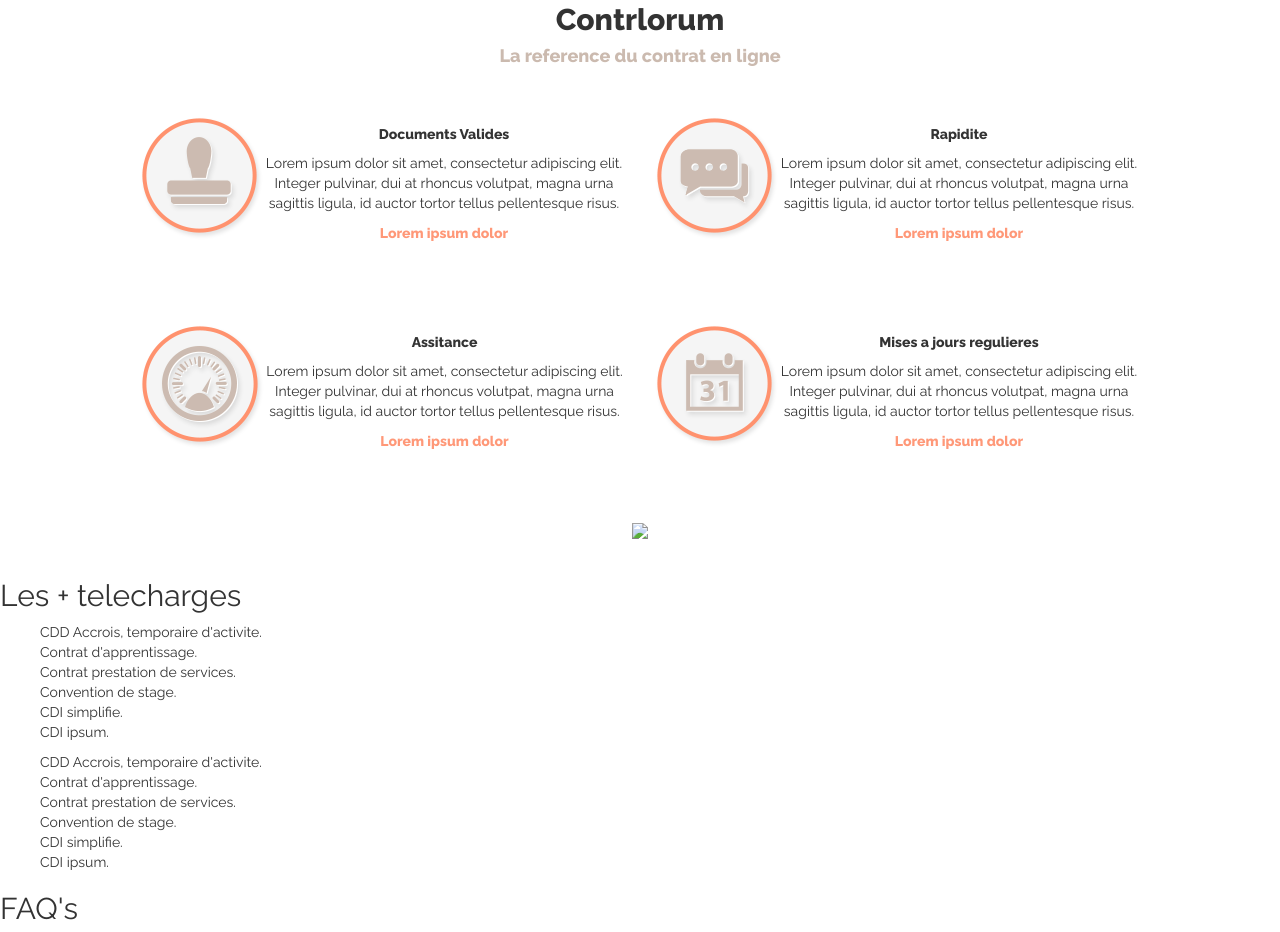
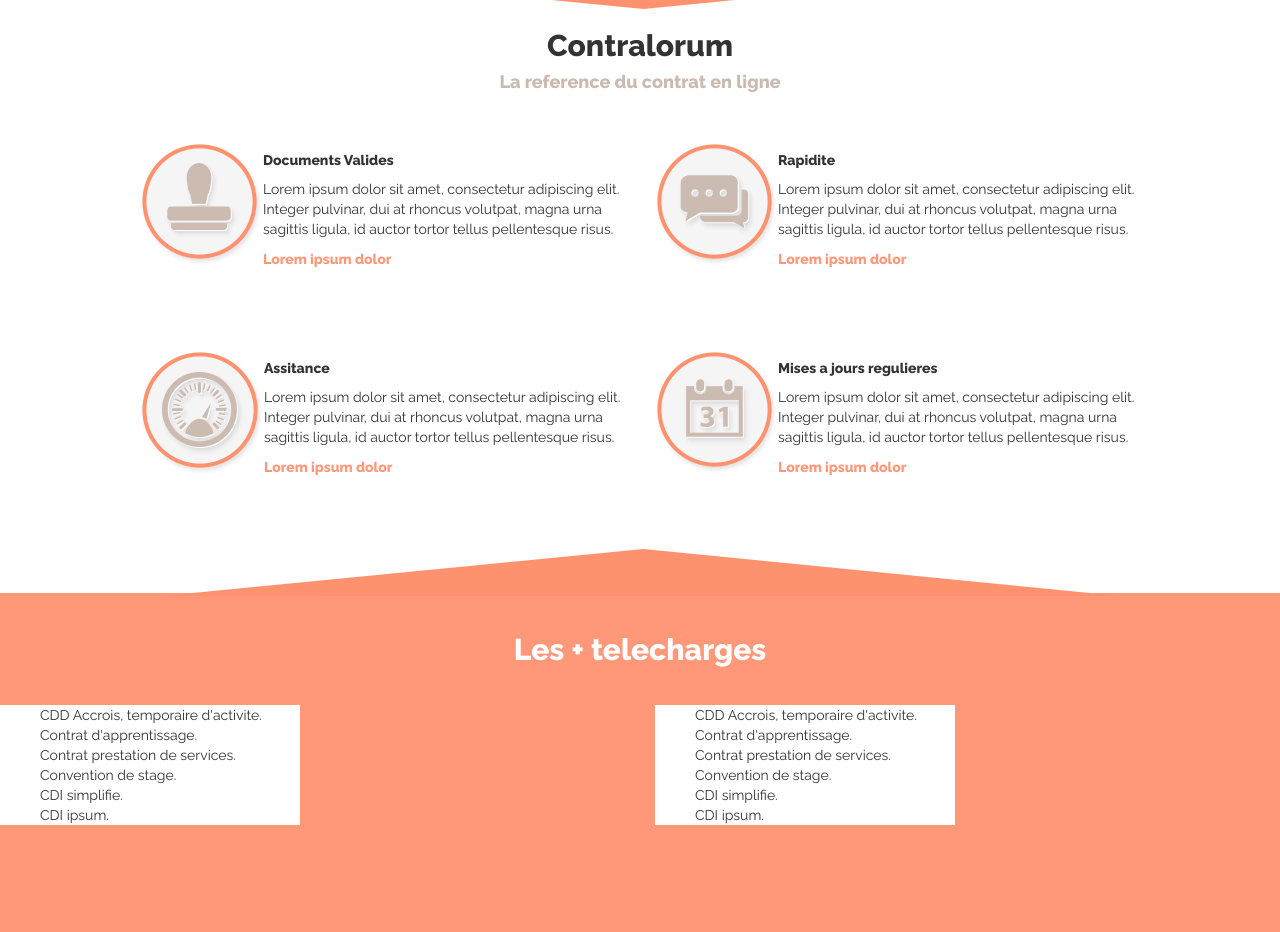
Before and after one commit to lianneharrison/ironweb, a plain HTML site: page index.html in a window 1280 px wide. Shown: the part 619-1551 px from the top of the page. Drawn offline with nearby package versions, Linux system fonts and the light colour scheme.

Commit message:
tidied up comments

```diff
--- a/index.html
+++ b/index.html
@@ -115,7 +115,7 @@
       <section id="section1">
         <div id="section1-inner1">
           <img src="images/downward_orange_triangle.png">
-          <h2>Contrlorum</h2>
+          <h2>Contralorum</h2>
           <h4>La reference du contrat en ligne</h4>
 
           <div class="row">
@@ -161,10 +161,11 @@
 
 
       <!-- ROW 2 -->
-      <section>
+      <section id="section2" class="row">
         <h2>Les + telecharges</h2>
 
-        <div>
+        <div class="col-md-6">
+          <div  class="section2-inner">
             <ul>
               <li>CDD Accrois, temporaire d'activite.</li>
               <li>Contrat d'apprentissage.</li>
@@ -174,8 +175,10 @@
               <li>CDI ipsum.</li>
             </ul>
           </div>
+        </div>
 
-        <div>
+        <div class="col-md-6">
+          <div  class="section2-inner">
             <ul>
               <li>CDD Accrois, temporaire d'activite.</li>
               <li>Contrat d'apprentissage.</li>
@@ -184,6 +187,7 @@
               <li>CDI simplifie.</li>
               <li>CDI ipsum.</li>
             </ul>
+          </div>
         </div>
       </section>
 
--- a/style.css
+++ b/style.css
@@ -38,7 +38,6 @@ ul {
   margin: 0 auto;
   max-width: 1000px;
   width: 100%;
-  border: red 1px solid;
 }
 
 #navbar-branding {
@@ -51,7 +50,6 @@ ul {
 
 #navbar-branding img {
   display: inline;
-  border: 1px green solid;
 }
 
 #nav-links li:hover {
@@ -71,16 +69,15 @@ ul {
   flex-direction: column;
   justify-content: center;
   position: absolute;
-  top: 19.8%;
+  top: 20%;
   left: 50%;
-  height: 445px;
+  height: 446px;
   width: 50%;
   background-image: linear-gradient(180deg, rgb(86, 75, 70) 12%, rgb(41, 36, 34) 100%);
   background-image: -moz-linear-gradient(top, rgb(86, 75, 70) 12%, rgb(41, 36, 34) 100%);
   background-image: -webkit-linear-gradient(top, rgb(86, 75, 70) 12%, rgb(41, 36, 34) 100%);
   background-image: -o-linear-gradient(top, rgb(86, 75, 70) 12%, rgb(41, 36, 34) 100%);
   background-image: -ms-linear-gradient(top, rgb(86, 75, 70) 12%, rgb(41, 36, 34) 100%);
-
   color: #ffffff;
 }
 
@@ -150,7 +147,6 @@ ul {
 
 .stamp {
   padding: 4%;
-  /*border: green 1px solid;*/
 }
 
 .stamp img {
@@ -158,7 +154,7 @@ ul {
 }
 
 .stamp-inner {
-  /*border: purple 1px solid;*/
+  text-align: left;
 }
 
 .stamp-inner a {
@@ -168,4 +164,24 @@ ul {
 
 #upward-triangle {
   margin-top: 3%;
+  margin-bottom: -4.2%;
 }
+
+#section2 {
+  background-color: #ff9878;
+  height: 508px;
+}
+
+#section2 h2 {
+  color: #ffffff;
+  font-weight: 700;
+  text-align: center;
+  margin: 3%;
+}
+
+.section2-inner {
+  width: 300px;
+  margin: 0;
+  padding: 0px;
+  background-color: #ffffff;
+}
```
Also changed, not shown: images/downward_orange_triangle.png (added), images/upward_orange_triangle.png (added). Lines whose indentation alone changed are shown as unchanged.
